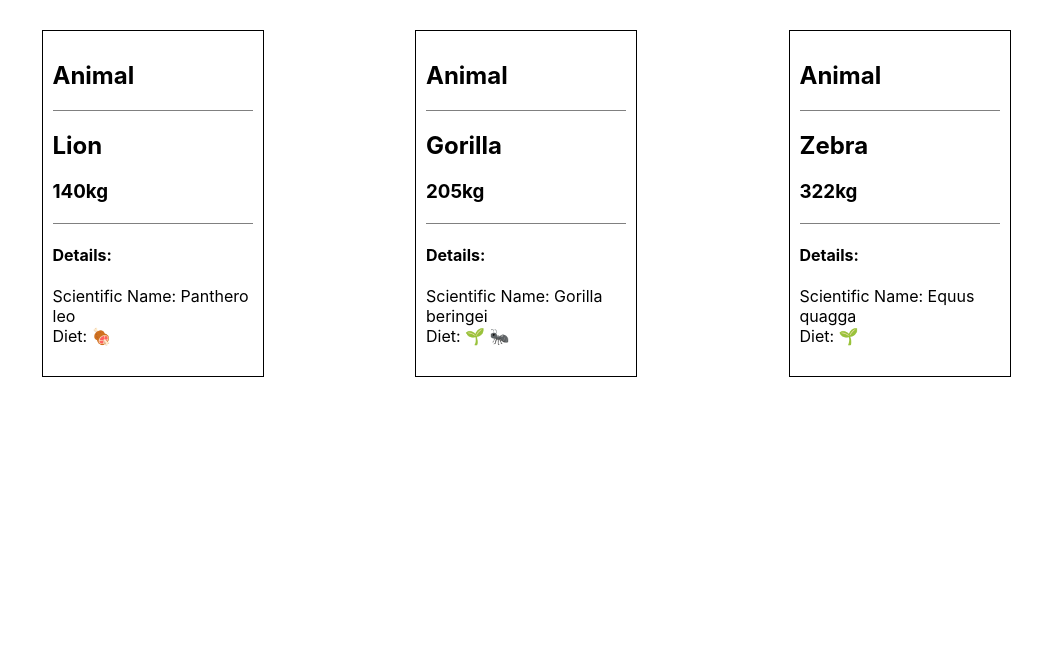
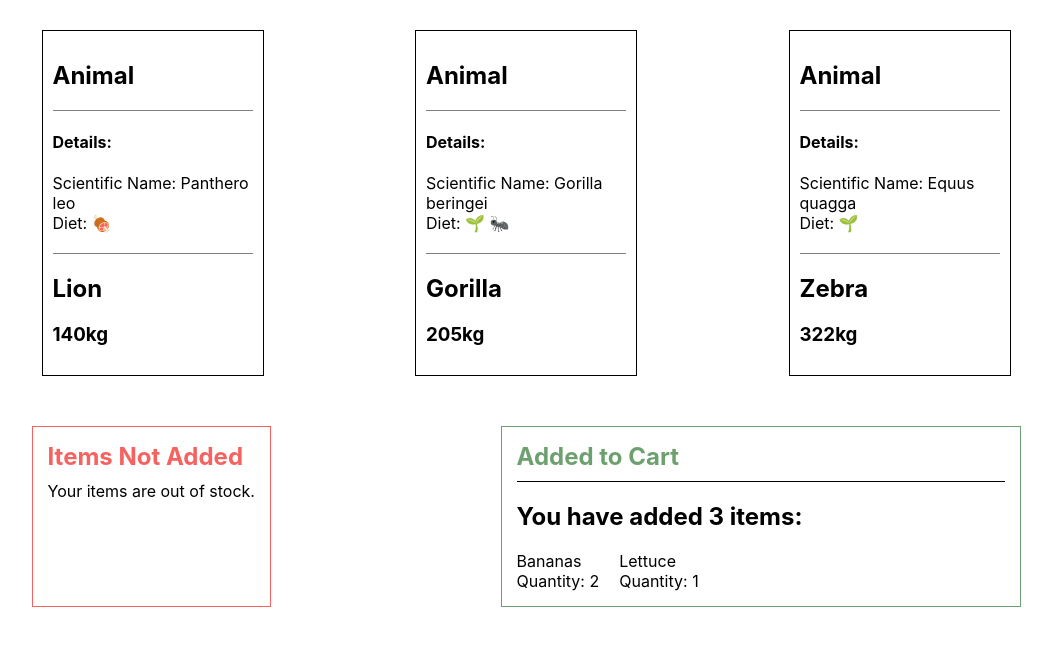
Before and after one commit to JideLambo/-customisingReactComponent, a React (Create React App) app: page / in a window 1280 px wide. Shown: the top 646 px of the page, without its empty margins (114-1166 px from the left). Built offline with nearby package versions, Linux system fonts and the light colour scheme.

Commit message:
Styling React components

```diff
--- /dev/null
+++ b/src/components/Alert/Alert.css
@@ -0,0 +1,24 @@
+.alert-wrapper {
+  padding: 15px;
+  margin-bottom: 15px;
+}
+
+.alert-wrapper > h2 {
+  margin: 0 0 10px 0;
+}
+
+.alert-wrapper.success {
+  border: #6da06f solid 1px;
+}
+
+.success > h2 {
+  color: #6da06f;
+}
+
+.alert-wrapper.error {
+  border: #f56260 solid 1px;
+}
+
+.error > h2 {
+  color: #f56260;
+}
--- /dev/null
+++ b/src/components/Alert/Alert.js
@@ -0,0 +1,21 @@
+import React from "react";
+import PropTypes from "prop-types";
+import "./Alert.css";
+
+export default function Alert({ children, title, type }) {
+  return (
+    <div className={`alert-wrapper ${type}`}>
+      <h2>{title}</h2>
+      {children}
+    </div>
+  );
+}
+
+Alert.propTypes = {
+  children: PropTypes.oneOfType([
+    PropTypes.arrayOf(PropTypes.element),
+    PropTypes.element.isRequired,
+  ]),
+  title: PropTypes.string.isRequired,
+  type: PropTypes.string.isRequired,
+};
--- a/src/components/AnotherAnimalCard/AnotherAnimalCard.js
+++ b/src/components/AnotherAnimalCard/AnotherAnimalCard.js
@@ -5,10 +5,9 @@
 
 export default function AnotherAnimalCard({ name, size, ...props }) {
   return (
-    <Card title="Animal">
+    <Card title="Animal" details={<AnimalDetails {...props} />}>
       <h2>{name}</h2>
       <h3>{size}kg</h3>
-      <AnimalDetails {...props} />
     </Card>
   );
 }
--- a/src/components/App/App.js
+++ b/src/components/App/App.js
@@ -2,6 +2,8 @@
 import AnotherAnimalCard from "../AnotherAnimalCard/AnotherAnimalCard";
 import data from "./data";
 import "./App.css";
+import Alert from "../Alert/Alert";
+import CartSuccess from "../CartSuccess/CartSuccess";
 
 // function showAdditional(additional) {
 //   const alertInformation = Object.entries(additional)
@@ -12,6 +14,7 @@
 
 function App() {
   return (
+    <>
       <div className="wrapper">
         {data.map((animal) => (
           <AnotherAnimalCard
@@ -23,6 +26,14 @@
           />
         ))}
       </div>
+
+      <div className="wrapper">
+        <Alert title="Items Not Added" type="error">
+          <div>Your items are out of stock.</div>
+        </Alert>
+        <CartSuccess />
+      </div>
+    </>
   );
 }
 
--- a/src/components/Card/Card.js
+++ b/src/components/Card/Card.js
@@ -2,11 +2,12 @@
 import PropTypes from "prop-types";
 import "./Card.css";
 
-export default function Card({ children, title }) {
+export default function Card({ children, details, title }) {
   return (
     <div className="card">
       <div className="card-details">
         <h2>{title}</h2>
+        {details}
       </div>
       {children}
     </div>
@@ -18,5 +19,10 @@
     PropTypes.arrayOf(PropTypes.element),
     PropTypes.element.isRequired,
   ]),
+  details: PropTypes.element,
   title: PropTypes.string.isRequired,
 };
+
+Card.defaultProps = {
+  details: null,
+};
--- /dev/null
+++ b/src/components/CartSuccess/CartSuccess.css
@@ -0,0 +1,13 @@
+.cart-success-wrapper {
+  border-top: black solid 1px;
+  display: flex;
+  flex-wrap: wrap;
+}
+
+.cart-success-wrapper h2 {
+  width: 100%;
+}
+
+.item {
+  margin-right: 20px;
+}
--- /dev/null
+++ b/src/components/CartSuccess/CartSuccess.js
@@ -0,0 +1,21 @@
+import React from "react";
+import Alert from "../Alert/Alert";
+import "./CartSuccess.css";
+
+export default function CartSuccess() {
+  return (
+    <Alert title="Added to Cart" type="success">
+      <div className="cart-success-wrapper">
+        <h2>You have added 3 items:</h2>
+        <div className="item">
+          <div>Bananas</div>
+          <div>Quantity: 2</div>
+        </div>
+        <div className="item">
+          <div>Lettuce</div>
+          <div>Quantity: 1</div>
+        </div>
+      </div>
+    </Alert>
+  );
+}
```
Lines whose indentation alone changed are shown as unchanged.
